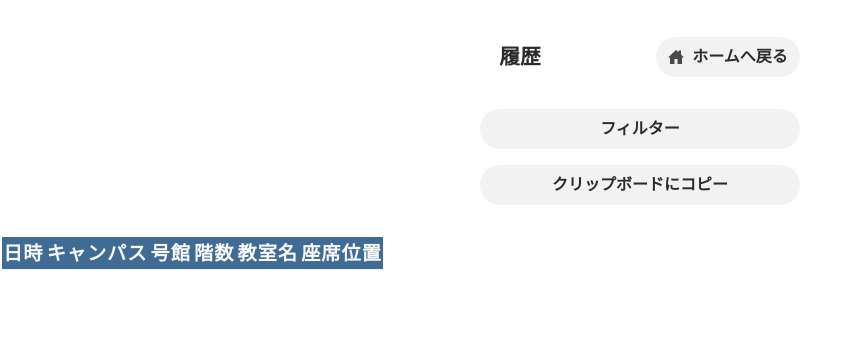
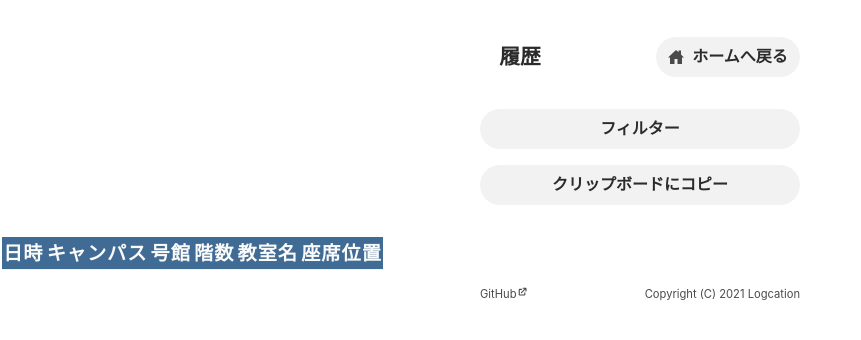
Before and after one commit to tdu-logcation/web, a Next.js app: page /history in a window 1280 px wide. Shown: the top 340 px of the page, without its empty margins (0-861 px from the left). Built offline with nearby package versions, Linux system fonts and the light colour scheme.

Commit message:
added footer

```diff
--- /dev/null
+++ b/components/Footer.tsx
@@ -0,0 +1,30 @@
+import {Box, Text, Center, Flex, Spacer, Link} from '@chakra-ui/react';
+import * as colors from '../utils/colors';
+import {HiExternalLink} from 'react-icons/hi';
+
+export const Footer = () => {
+  return (
+    <Box margin="1rem 0 1rem 0">
+      <Center>
+        <Flex width="20rem" justifyContent="center" alignItems="center">
+          <Box>
+            <Link href="https://github.com/tdu-logcation/web" isExternal>
+              <Text color={colors.textSecondly} fontSize=".7rem">
+                <Flex>
+                  GitHub
+                  <HiExternalLink />
+                </Flex>
+              </Text>
+            </Link>
+          </Box>
+          <Spacer />
+          <Box>
+            <Text color={colors.textSecondly} fontSize=".7rem">
+              Copyright (C) 2021 Logcation
+            </Text>
+          </Box>
+        </Flex>
+      </Center>
+    </Box>
+  );
+};
--- /dev/null
+++ b/components/Page.tsx
@@ -0,0 +1,11 @@
+import React from 'react';
+import {Footer} from './Footer';
+
+export const Page: React.FC = props => {
+  return (
+    <React.Fragment>
+      {props.children}
+      <Footer />
+    </React.Fragment>
+  );
+};
--- a/pages/history.tsx
+++ b/pages/history.tsx
@@ -5,12 +5,15 @@
  */
 import {Box} from '@chakra-ui/react';
 import {History} from '../components/History';
+import {Page} from '../components/Page';
 
 const HistoryPage = () => {
   return (
-    <Box margin="2.3rem .1rem 1rem .1rem">
-      <History />
-    </Box>
+    <Page>
+      <Box margin="2.3rem .1rem 1rem .1rem">
+        <History />
+      </Box>
+    </Page>
   );
 };
 
```
Also changed, not shown: pages/index.tsx (+6 -3 lines).
